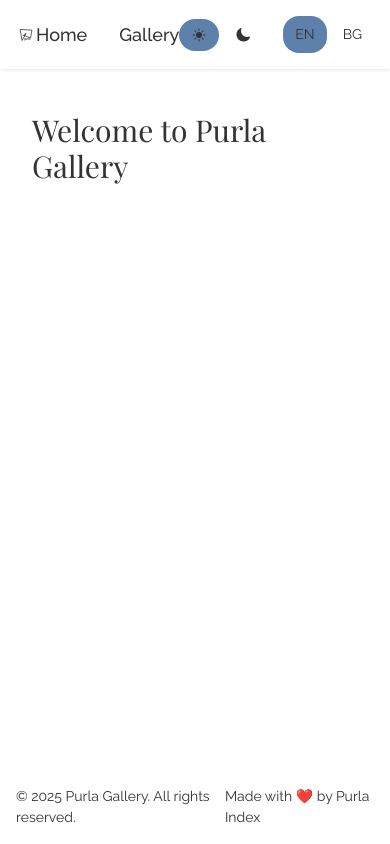
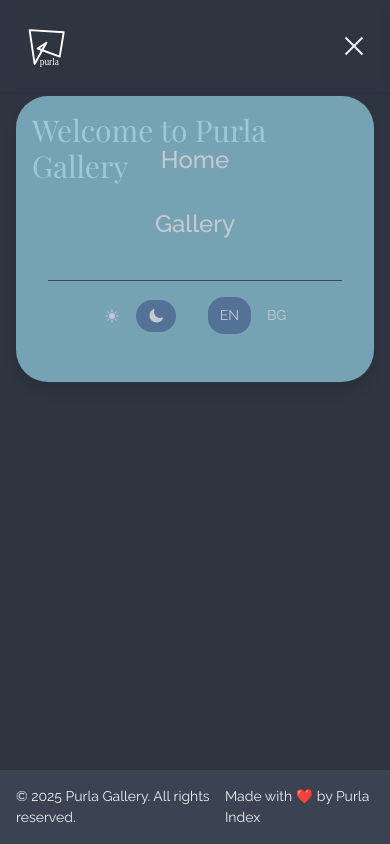
Before and after one commit to stefkay/purla-gallery, a Next.js app: page / in a window 390 px wide. Both pictures are taken after a click on the button "Open menu". Built offline with nearby package versions, Linux system fonts and the light colour scheme; a web font is replaced by a local one.

Commit message:
feat: add mobile menu

```diff
--- a/src/components/AppHeader.tsx
+++ b/src/components/AppHeader.tsx
@@ -3,6 +3,7 @@
 import LanguageSwitcher from '@/components/LanguageSwitcher';
 import ThemeSwitcher from '@/components/ThemeSwitcher';
 import Logo from '@/components/Logo';
+import { useState, useEffect } from 'react';
 
 type AppHeaderProps = {
   className?: string;
@@ -10,14 +11,57 @@
 
 export default function AppHeader({ className = '' }: AppHeaderProps) {
   const t = useTranslation();
+  const [isMenuOpen, setIsMenuOpen] = useState(false);
+
+  // Close menu when clicking outside or pressing escape
+  useEffect(() => {
+    const handleEscape = (e: KeyboardEvent) => {
+      if (e.key === 'Escape') {
+        setIsMenuOpen(false);
+      }
+    };
+
+    const handleClickOutside = (e: MouseEvent) => {
+      const target = e.target as HTMLElement;
+      // Check if the click is outside both the menu card and the menu button
+      if (!target.closest('.menu-card') && !target.closest('#menu-button')) {
+        setIsMenuOpen(false);
+      }
+    };
+
+    document.addEventListener('keydown', handleEscape);
+    document.addEventListener('mousedown', handleClickOutside);
+
+    return () => {
+      document.removeEventListener('keydown', handleEscape);
+      document.removeEventListener('mousedown', handleClickOutside);
+    };
+  }, []);
+
+  // Prevent scrolling when menu is open
+  useEffect(() => {
+    if (isMenuOpen) {
+      document.body.style.overflow = 'hidden';
+    } else {
+      document.body.style.overflow = '';
+    }
+
+    return () => {
+      document.body.style.overflow = '';
+    };
+  }, [isMenuOpen]);
 
   return (
-    <header className={`w-full fixed top-0 left-0 z-50 bg-bg bg-opacity-95 backdrop-blur-sm shadow-sm ${className}`}>
+    <header
+      className={`w-full fixed top-0 left-0 z-50 bg-bg/95 backdrop-blur-sm shadow-sm ${className}`}
+    >
       <div className="container mx-auto px-4 py-4 flex justify-between items-center">
-        <Link href="/" className="transition-opacity duration-200 hover:opacity-80">
+        <Link href="/" className="transition-opacity duration-200 hover:opacity-80 z-20">
           <Logo />
         </Link>
-        <nav className="flex justify-center space-x-8">
+
+        {/* Desktop Navigation */}
+        <nav className="hidden md:flex justify-center space-x-8">
           <Link
             href="/"
             className="text-text hover:text-primary transition-colors duration-200 font-medium text-lg"
@@ -31,10 +75,75 @@
             {t.gallery}
           </Link>
         </nav>
-        <div className="flex justify-end items-center gap-5">
+
+        <div className="hidden md:flex justify-end items-center gap-5">
           <ThemeSwitcher />
           <LanguageSwitcher />
         </div>
+
+        {/* Mobile Menu Button */}
+        <button
+          id="menu-button"
+          className="md:hidden z-20 p-2 focus:outline-none"
+          onClick={() => setIsMenuOpen(!isMenuOpen)}
+          aria-label={isMenuOpen ? 'Close menu' : 'Open menu'}
+        >
+          <div className="w-6 flex flex-col gap-1.5 items-end">
+            <span
+              className={`block h-0.5 bg-text transition-all duration-300 ease-out ${
+                isMenuOpen ? 'w-6 -rotate-45 translate-y-2' : 'w-6'
+              }`}
+            ></span>
+            <span
+              className={`block h-0.5 bg-text transition-all duration-300 ease-out ${
+                isMenuOpen ? 'w-0 opacity-0' : 'w-4'
+              }`}
+            ></span>
+            <span
+              className={`block h-0.5 bg-text transition-all duration-300 ease-out ${
+                isMenuOpen ? 'w-6 rotate-45 -translate-y-2' : 'w-5'
+              }`}
+            ></span>
+          </div>
+        </button>
+
+        {/* Mobile Menu - Two-layer approach for better cross-browser support */}
+        {isMenuOpen && (
+          <>
+            {/* Backdrop overlay - solid color with high opacity */}
+            <div className="fixed inset-0 z-10 md:hidden bg-bg/75"></div>
+
+            {/* Menu container */}
+            <div
+              id="mobile-menu"
+              className="fixed inset-0 z-20 md:hidden flex flex-col items-center justify-start pt-24 px-4"
+            >
+              {/* Menu card with solid background and shadow */}
+              <div className="menu-card bg-secondary opacity-80 py-12 px-8 rounded-lg shadow-lg w-full max-w-sm">
+                <nav className="flex flex-col items-center space-y-8 mb-10">
+                  <Link
+                    href="/"
+                    className="text-text hover:text-primary transition-colors duration-200 font-medium text-2xl"
+                    onClick={() => setIsMenuOpen(false)}
+                  >
+                    {t.home}
+                  </Link>
+                  <Link
+                    href="/gallery"
+                    className="text-text hover:text-primary transition-colors duration-200 font-medium text-2xl"
+                    onClick={() => setIsMenuOpen(false)}
+                  >
+                    {t.gallery}
+                  </Link>
+                </nav>
+                <div className="flex items-center justify-center gap-8 pt-4 border-t border-bg-tertiary">
+                  <ThemeSwitcher />
+                  <LanguageSwitcher />
+                </div>
+              </div>
+            </div>
+          </>
+        )}
       </div>
     </header>
   );
--- a/src/components/Layout.tsx
+++ b/src/components/Layout.tsx
@@ -10,7 +10,6 @@
   return (
     <div className="flex flex-col min-h-screen">
       <AppHeader className="flex-shrink-0" />
-      {/* Add pt-20 to account for the fixed header */}
       <main className="flex-grow container mx-auto px-4 pt-20 pb-24">{children}</main>
       <AppFooter className="flex-shrink-0 mt-auto" />
     </div>
--- a/src/styles/design-tokens.scss
+++ b/src/styles/design-tokens.scss
@@ -22,8 +22,8 @@
 
   /* Border Radius - Based on daisyUI */
   --radius-sm: 0.5rem; /* Smaller than daisyUI's 1rem */
-  --radius-md: 1rem;   /* --radius-box: 1rem */
-  --radius-lg: 2rem;   /* --radius-field: 2rem */
+  --radius-md: 1rem; /* --radius-box: 1rem */
+  --radius-lg: 2rem; /* --radius-field: 2rem */
 
   /* Spacing */
   --space-xs: 0.25rem;
--- a/src/styles/globals.scss
+++ b/src/styles/globals.scss
@@ -4,7 +4,8 @@
 @tailwind components;
 @tailwind utilities;
 
-html, body {
+html,
+body {
   height: 100%;
   margin: 0;
   padding: 0;
--- a/tailwind.config.ts
+++ b/tailwind.config.ts
@@ -8,7 +8,11 @@
     extend: {
       colors: {
         // Base colors
-        bg: 'var(--color-bg)',
+        bg: {
+          DEFAULT: 'var(--color-bg)',
+          secondary: 'var(--color-bg-secondary)',
+          tertiary: 'var(--color-bg-tertiary)',
+        },
         text: 'var(--color-text)',
         accent: 'var(--color-accent)',
         border: 'var(--color-border)',
```
Also changed, not shown: src/styles/color-tokens.scss (+14 -14 lines), src/styles/themes.scss (line endings or trailing spaces).
